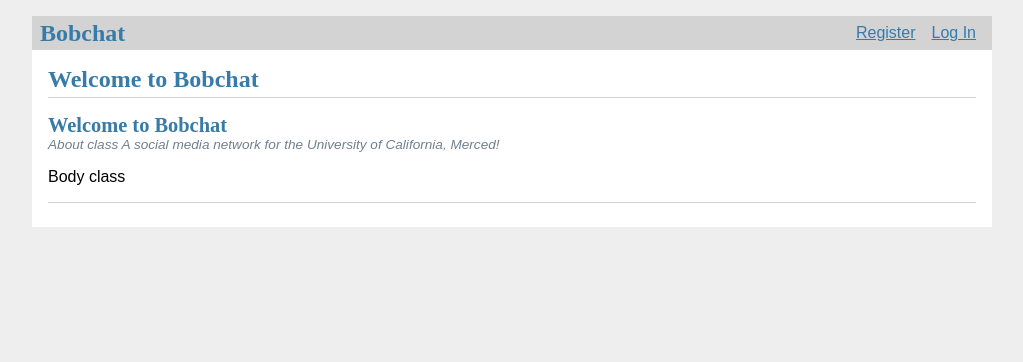
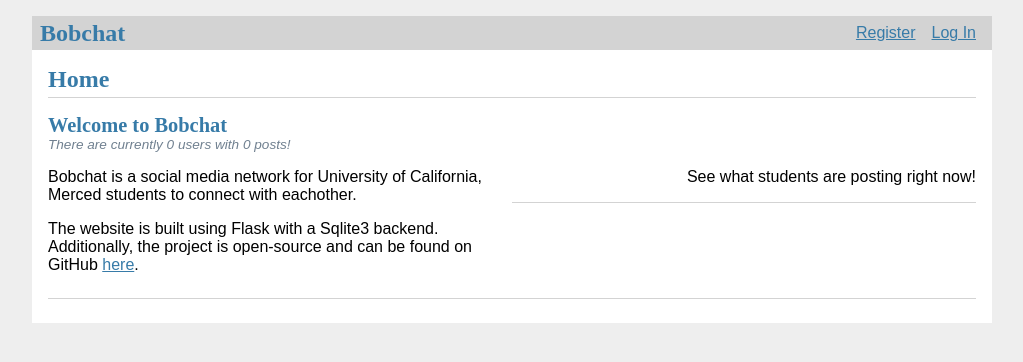
Before and after one commit to tsainez/bobchat, a Flask app: page / in a window 1280 px wide. Shown: the top 362 px of the page, without its empty margins (128-1151 px from the left). Run offline with Flask 2, Linux system fonts and the light colour scheme; data that the repository does not hold is empty.

Commit message:
better index page for new users (not logged in)

```diff
--- a/bobchat/index.py
+++ b/bobchat/index.py
@@ -15,10 +15,31 @@ bp = Blueprint('index', __name__)
 # A JOIN is used so that the author information from the user table is available in the result.
 @bp.route('/')
 def index():
+    db = get_db()
     if g.user is None:
-        return render_template('bobchat.html')
+        # We want the 5 most recent posts...
+        posts = db.execute('''
+        SELECT users.username,
+            dens.name,
+            posts.*
+        FROM posts,
+            users,
+            dens
+        WHERE users.id = posts.author_id
+            AND dens.id = den_id
+        ORDER BY created DESC
+        LIMIT 5;
+        ''').fetchall()
+
+        # And also some site data to display in the about section...
+        site_data = db.execute('''
+        SELECT COUNT(DISTINCT users.id) AS users,
+            COUNT(DISTINCT posts.id) AS posts
+        FROM users,
+            posts;
+        ''').fetchone()
+        return render_template('home.html', posts=posts, site_data=site_data)
     else:
-        db = get_db()
         posts = db.execute('''
         SELECT users.username,
             dens.name,
--- a/bobchat/schema.sql
+++ b/bobchat/schema.sql
@@ -37,3 +37,13 @@ CREATE TABLE user_den_assoc(
     FOREIGN KEY (user_id) REFERENCES users (id),
     FOREIGN KEY (den_id) REFERENCES dens (id)
 );
+SELECT users.username,
+    dens.name,
+    posts.*
+FROM posts,
+    users,
+    dens
+WHERE users.id = posts.author_id
+    AND dens.id = den_id
+ORDER BY created DESC
+LIMIT 10;
--- a/bobchat/static/style.css
+++ b/bobchat/static/style.css
@@ -46,7 +46,6 @@ header .action {
   display: block;
   padding: 0.5rem;
 }
-/* Project specific CSS */
 .content {
   padding: 0 1rem 1rem;
 }
@@ -111,3 +110,22 @@ input[type="submit"] {
   align-self: start;
   min-width: 10em;
 }
+.column {
+  float: left;
+  flex: 50%;
+}
+.row {
+  display: flex;
+}
+.row:after {
+  content: "";
+  display: table;
+  clear: both;
+}
+.truncated {
+  flex: 1;
+  max-width: 451px;
+  white-space: nowrap;
+  overflow: hidden;
+  text-overflow: ellipsis;
+}
--- a/bobchat/templates/bobchat.html
+++ /dev/null
@@ -1,17 +0,0 @@
-{% extends 'base.html' %} {% block header %}
-<h1>{% block title %}Welcome to Bobchat{% endblock %}</h1>
-{% endblock %} {% block content %}
-<article class="post">
-  <header>
-    <div>
-      <h1>Welcome to Bobchat</h1>
-      <div class="about">
-        About class A social media network for the University of California,
-        Merced!
-      </div>
-    </div>
-  </header>
-  <p class="body">Body class</p>
-  <hr />
-</article>
-{% endblock %}
--- a/bobchat/templates/feed.html
+++ b/bobchat/templates/feed.html
@@ -1,5 +1,5 @@
 {% extends 'base.html' %} {% block header %}
-<h1>{% block title %}Posts{% endblock %}</h1>
+<h1>{% block title %}Feed{% endblock %}</h1>
 {% endblock %} {% block content %} {% for post in posts %}
 <article class="post">
   <header>
--- /dev/null
+++ b/bobchat/templates/home.html
@@ -0,0 +1,49 @@
+{% extends 'base.html' %} {% block header %}
+<h1>{% block title %}Home{% endblock %}</h1>
+{% endblock %} {% block content %}
+<article class="post">
+  <header>
+    <div>
+      <h1>Welcome to Bobchat</h1>
+      <div class="about">
+        There are currently {{ site_data['users'] }} users with {{
+        site_data['posts'] }} posts!
+      </div>
+    </div>
+  </header>
+  <div class="row">
+    <div class="column">
+      <p style="margin-right: 20px">
+        Bobchat is a social media network for University of California, Merced
+        students to connect with eachother.
+      </p>
+      <p style="margin-right: 20px">
+        The website is built using Flask with a Sqlite3 backend. Additionally,
+        the project is open-source and can be found on GitHub
+        <a href="https://github.com/tsainez/bobchat">here</a>.
+      </p>
+    </div>
+    <div class="column">
+      <p style="text-align: right">See what students are posting right now!</p>
+      <hr />
+      {% for post in posts %}
+      <article class="post">
+        <header>
+          <div>
+            <h1>{{ post['title'] }}</h1>
+            <div class="about">
+              Posted by {{ post['username'] }} in {{ post['name'] }} on {{
+              post['created'] }}
+            </div>
+          </div>
+        </header>
+        <p class="body truncated">{{ post['body'] }}</p>
+      </article>
+      {% if not loop.last %}
+      <hr />
+      {% endif %} {% endfor %}
+    </div>
+  </div>
+  <hr />
+</article>
+{% endblock %}
```
